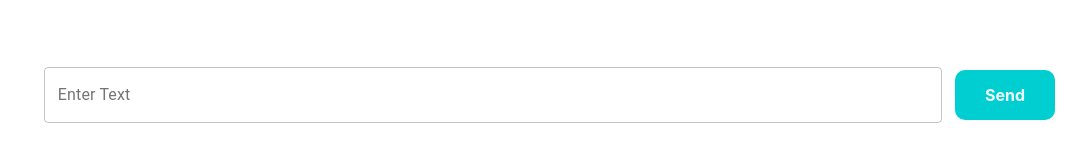
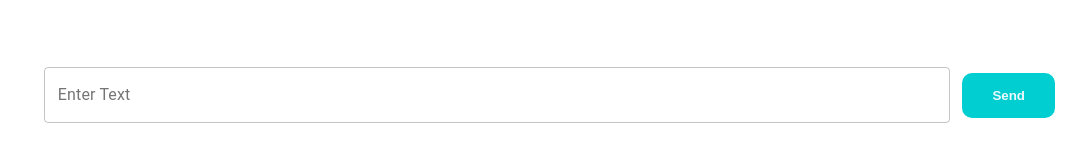
Before and after one commit to Mayank1403/Merobot, a React (Create React App) app: page / in a window 1280 px wide. Shown: the part 621-782 px from the top of the page, without its empty margins (97-1183 px from the left). Built offline with nearby package versions, Linux system fonts and the light colour scheme.

Commit message:
Added disabled button

```diff
--- a/src/Components/ProductPage/Product.jsx
+++ b/src/Components/ProductPage/Product.jsx
@@ -86,6 +86,14 @@ export default function Product() {
     setText("");
   };
 
+  const checkDisable = () => {
+    if(object==="")
+      return false;
+    if(bodyParts.includes(text) || processList.includes(text))
+      return false;
+    return true;
+  }
+
   return (
     <div className={styles.Container}>
       <div className={styles.chatScreen}>
@@ -124,8 +132,9 @@ export default function Product() {
             />
           )}
         </div>
-        <div
+        <button
           className={styles.sendButton}
+          disabled={checkDisable()}
           onClick={
             object === ""
               ? handleSetObjectApiCall
@@ -135,7 +144,7 @@ export default function Product() {
           }
         >
           Send
-        </div>
+        </button>
       </div>
     </div>
   );
--- a/src/Components/ProductPage/Product.module.css
+++ b/src/Components/ProductPage/Product.module.css
@@ -25,6 +25,7 @@
 .sendButton {
   padding: 15px 30px;
   background-color: darkturquoise;
+  border: 0;
   border-radius: 10px;
   color: aliceblue;
   font-weight: 700;
```
